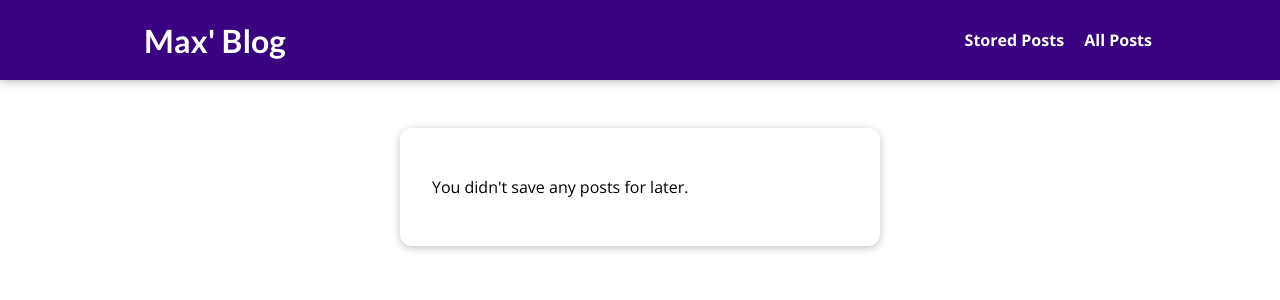
After one commit to evgslesar/courses, a Django app: page /read-later in a window 1280 px wide. The commit adds this page. Shown: the top 300 px of the page. Run offline with Django 3.2, Linux system fonts and the light colour scheme.

Commit message:
stored posts feature

```diff
--- /dev/null
+++ b/my_site/blog/static/blog/stored-posts.css
@@ -0,0 +1,39 @@
+#main-navigation {
+    background-color: #390281;
+    box-shadow: 0 2px 8px rgba(0, 0, 0, 0.25);
+  }
+
+  #stored-posts {
+    margin: 8rem auto 3rem auto;
+    padding: 2rem;
+    border-radius: 12px;
+    box-shadow: 0 2px 8px rgba(0, 0, 0, 0.25);
+    background-color: white;
+    width: 90%;
+    max-width: 30rem;
+  }
+
+  #stored-posts ul {
+    list-style: none;
+    margin: 0;
+    padding: 0;
+  }
+
+  #stored-posts li {
+    margin: 1rem 0;
+  }
+
+  #stored-posts a {
+    display: block;
+    padding: 1rem;
+    width: 100%;
+    text-decoration: none;
+    border: 1px solid #ccc;
+    color: #1b1b1b;
+    font-weight: bold;
+  }
+
+  #stored-posts a:hover,
+  #stored-posts a:active {
+    background-color: #ccc;
+  }
--- /dev/null
+++ b/my_site/blog/templates/blog/stored-posts.html
@@ -0,0 +1,23 @@
+{% extends "base.html" %}
+{% load static %}
+
+{% block title %}
+    My Stored Posts
+{% endblock %}
+
+{% block css_files %}
+    <link rel="stylesheet" href="{% static "blog/stored-posts.css" %}">
+{% endblock %}
+
+{% block content %}
+  <section id="stored-posts">
+    {% if not has_posts %}
+      <p>You didn't save any posts for later.</p>
+    {% endif %}
+    <ul>
+      {% for post in posts %}
+        <li><a href="{% url "post-detail-page" post.slug %}">{{ post.title }}</a></li>
+      {% endfor %}
+    </ul>
+  </section>
+{% endblock %}
--- a/my_site/blog/urls.py
+++ b/my_site/blog/urls.py
@@ -3,8 +3,9 @@ from django.urls import path
 from . import views
 
 urlpatterns = [
-    path('', views.StartingPageView.as_view(), name='starting-page'),
-    path('posts', views.AllPostsView.as_view(), name='posts-page'),
-    path('posts/<slug:slug>', views.SinglePostView.as_view(),
-         name='post-detail-page'),
+    path("", views.StartingPageView.as_view(), name="starting-page"),
+    path("posts", views.AllPostsView.as_view(), name="posts-page"),
+    path("posts/<slug:slug>", views.SinglePostView.as_view(),
+         name="post-detail-page"),  # /posts/my-first-post
+    path("read-later", views.ReadLaterView.as_view(), name="read-later")
 ]
--- a/my_site/blog/views.py
+++ b/my_site/blog/views.py
@@ -3,6 +3,7 @@ from django.http import HttpResponseRedirect
 from django.urls import reverse
 from django.views.generic import ListView
 from django.views import View
+
 from .models import Post
 from .forms import CommentForm
 
@@ -18,12 +19,6 @@ class StartingPageView(ListView):
         data = queryset[:3]
         return data
 
-# def starting_page(request):
-#     latest_posts = Post.objects.all().order_by("-date")[:3]
-#     return render(request, "blog/index.html", {
-#       "posts": latest_posts
-#     })
-
 
 class AllPostsView(ListView):
     template_name = "blog/all-posts.html"
@@ -31,21 +26,26 @@ class AllPostsView(ListView):
     ordering = ["-date"]
     context_object_name = "all_posts"
 
-# def posts(request):
-#     all_posts = Post.objects.all().order_by("-date")
-#     return render(request, "blog/all-posts.html", {
-#       "all_posts": all_posts
-#     })
-
 
 class SinglePostView(View):
+    def is_stored_post(self, request, post_id):
+        stored_posts = request.session.get("stored_posts")
+        if stored_posts is not None:
+            is_saved_for_later = post_id in stored_posts
+        else:
+            is_saved_for_later = False
+
+        return is_saved_for_later
+
     def get(self, request, slug):
         post = Post.objects.get(slug=slug)
+
         context = {
             "post": post,
             "post_tags": post.tags.all(),
             "comment_form": CommentForm(),
-            "comments": post.comments.all().order_by("-id")
+            "comments": post.comments.all().order_by("-id"),
+            "saved_for_later": self.is_stored_post(request, post.id)
         }
         return render(request, "blog/post-detail.html", context)
 
@@ -57,12 +57,49 @@ class SinglePostView(View):
             comment = comment_form.save(commit=False)
             comment.post = post
             comment.save()
-            return HttpResponseRedirect(reverse("post-detail-page",
-                                                args=[slug]))
+
+            return HttpResponseRedirect(reverse("post-detail-page", args=[slug]))
+
         context = {
             "post": post,
             "post_tags": post.tags.all(),
             "comment_form": comment_form,
-            "comments": post.comments.all().order_by("-id")
+            "comments": post.comments.all().order_by("-id"),
+            "saved_for_later": self.is_stored_post(request, post.id)
         }
         return render(request, "blog/post-detail.html", context)
+
+
+class ReadLaterView(View):
+    def get(self, request):
+        stored_posts = request.session.get("stored_posts")
+
+        context = {}
+
+        if stored_posts is None or len(stored_posts) == 0:
+            context["posts"] = []
+            context["has_posts"] = False
+        else:
+            posts = Post.objects.filter(id__in=stored_posts)
+            context["posts"] = posts
+            context["has_posts"] = True
+
+        return render(request, "blog/stored-posts.html", context)
+
+
+    def post(self, request):
+        stored_posts = request.session.get("stored_posts")
+
+        if stored_posts is None:
+            stored_posts = []
+
+        post_id = int(request.POST["post_id"])
+
+        if post_id not in stored_posts:
+            stored_posts.append(post_id)
+        else:
+            stored_posts.remove(post_id)
+
+        request.session["stored_posts"] = stored_posts
+
+        return HttpResponseRedirect("/")
--- a/my_site/static/app.css
+++ b/my_site/static/app.css
@@ -35,6 +35,7 @@ h3 {
   text-decoration: none;
   color: white;
   font-weight: bold;
+  margin-left: 1rem;
 }
 
 #main-navigation a:hover,
--- a/my_site/templates/base.html
+++ b/my_site/templates/base.html
@@ -2,6 +2,7 @@
 
 <!DOCTYPE html>
 <html lang="en">
+
 <head>
   <meta charset="UTF-8">
   <meta name="viewport" content="width=device-width, initial-scale=1.0">
@@ -9,10 +10,12 @@
   <link rel="stylesheet" href="{% static "app.css" %}">
   {% block css_files %}{% endblock %}
 </head>
+
 <body>
   <header id="main-navigation">
     <h1><a href="{% url "starting-page" %}">Max' Blog</a></h1>
     <nav>
+      <a href="{% url "read-later" %}">Stored Posts</a>
       <a href="{% url "posts-page" %}">All Posts</a>
     </nav>
   </header>
@@ -20,4 +23,5 @@
   {% block content %}
   {% endblock %}
 </body>
+
 </html>
```
Also changed, not shown: my_site/blog/static/blog/post-detail.css (+32 -8 lines), my_site/blog/templates/blog/post-detail.html (+14 -1 lines).
